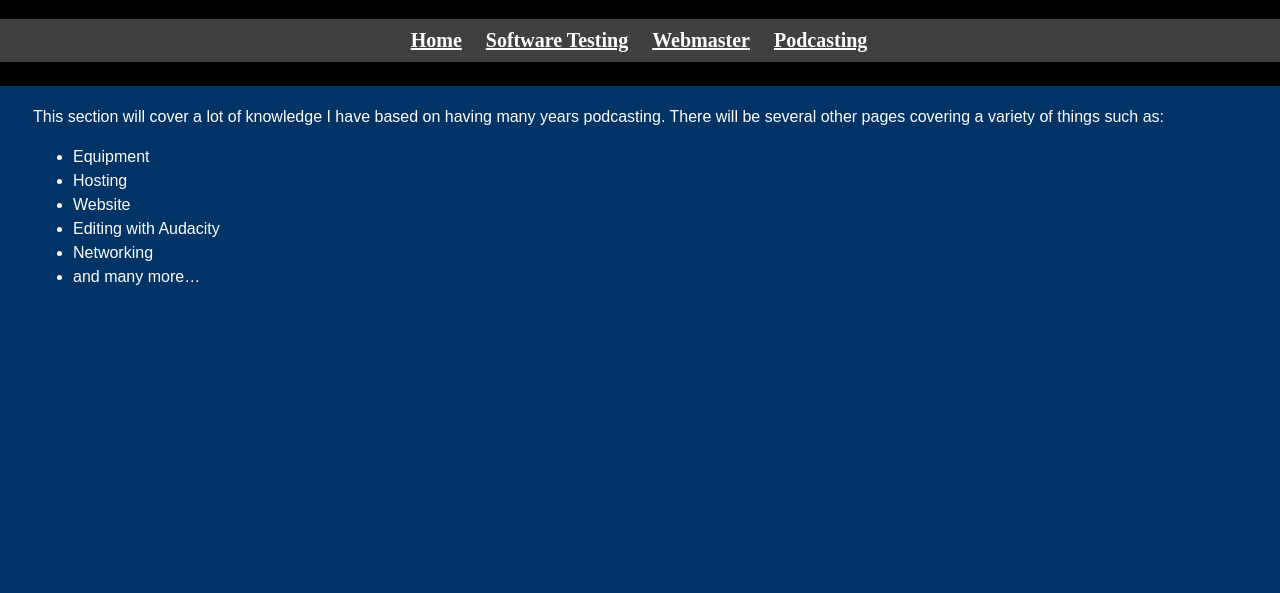
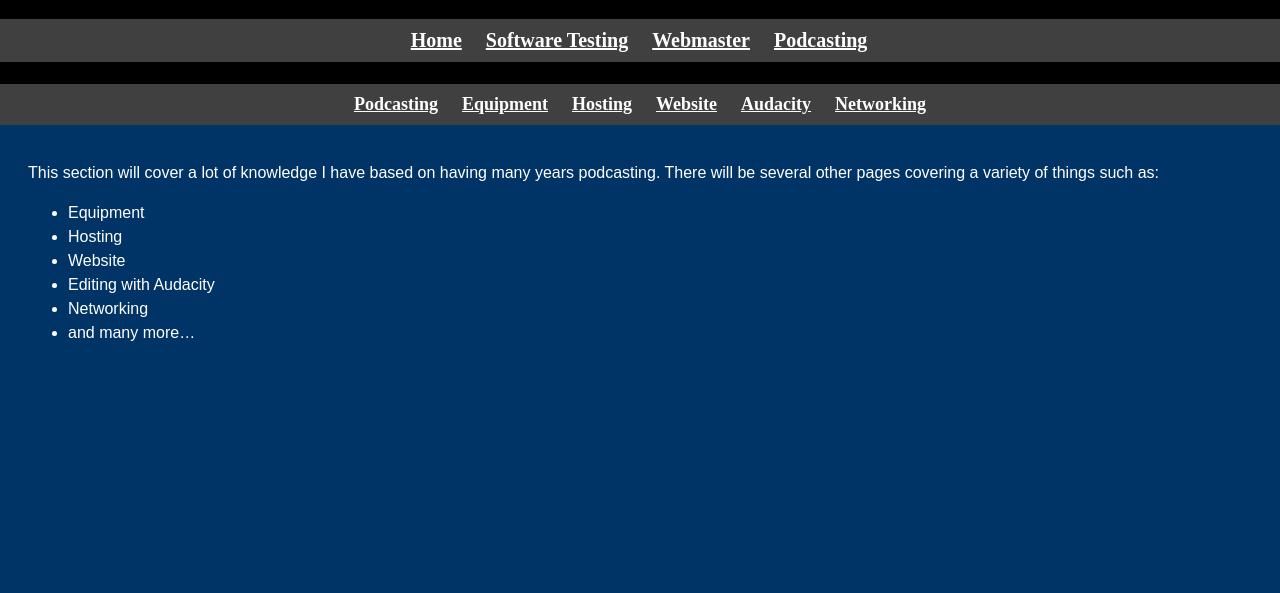
Before and after one commit to benweese/benweese.github.io.old, a website: page podcast.html in a window 1280 px wide. Shown: the part 85-678 px from the top of the page. Drawn offline with nearby package versions, Linux system fonts and the light colour scheme.

Commit message:
Added Podcast menu

```diff
--- a/css/StyleSheet.css
+++ b/css/StyleSheet.css
@@ -11,11 +11,27 @@
 }
 
 .content {
-  padding: 25px;
+  padding: 20px;
   color: white;
   font-family: sans-serif;
   line-height: 1.5;
   margin-bottom: 100px;
+}
+
+.menu {
+  background-color: rgb(64,64,64);
+  margin-left: -10px;
+  margin-top: 1.25em;
+  text-align: center;
+  position: sticky;
+  width: 100%;
+  padding: 10px;
+
+}
+.menu a{
+  padding: 10px;
+  font-size: 18px;
+  font-weight: bold;
 }
 
 a {
--- a/js/index.js
+++ b/js/index.js
@@ -6,6 +6,9 @@
 
   function footer(){
     $("#foot").load("js/footer.html");
+  }
+  function podMenu(){
+    $("#podMenu").load("js/podMenu.html");
   }
 
   function copyright() {
@@ -16,6 +19,7 @@
   $(function () {
     // Add handlers after document is ready
     navMenu();
+    podMenu();
     footer();
     copyright();
   });
--- /dev/null
+++ b/js/podMenu.html
@@ -0,0 +1,8 @@
+<nav role="navigation">
+  <a href="#" class="navigation-list-item">Podcasting</a>
+  <a href="#" class="navigation-list-item">Equipment</a>
+  <a href="#" class="navigation-list-item">Hosting</a>
+  <a href="#" class="navigation-list-item">Website</a>
+  <a href="#" class="navigation-list-item">Audacity</a>
+  <a href="#" class="navigation-list-item">Networking</a>
+</nav>
--- a/podcast.html
+++ b/podcast.html
@@ -18,6 +18,7 @@
 </header>
 
 <body>
+  <div id="podMenu" class="menu"></div>
   <div class="content">
   <p>This section will cover a lot of knowledge I have based on having many years podcasting. There will be several other pages covering a variety of things such as:</p>
   <ul>
```
